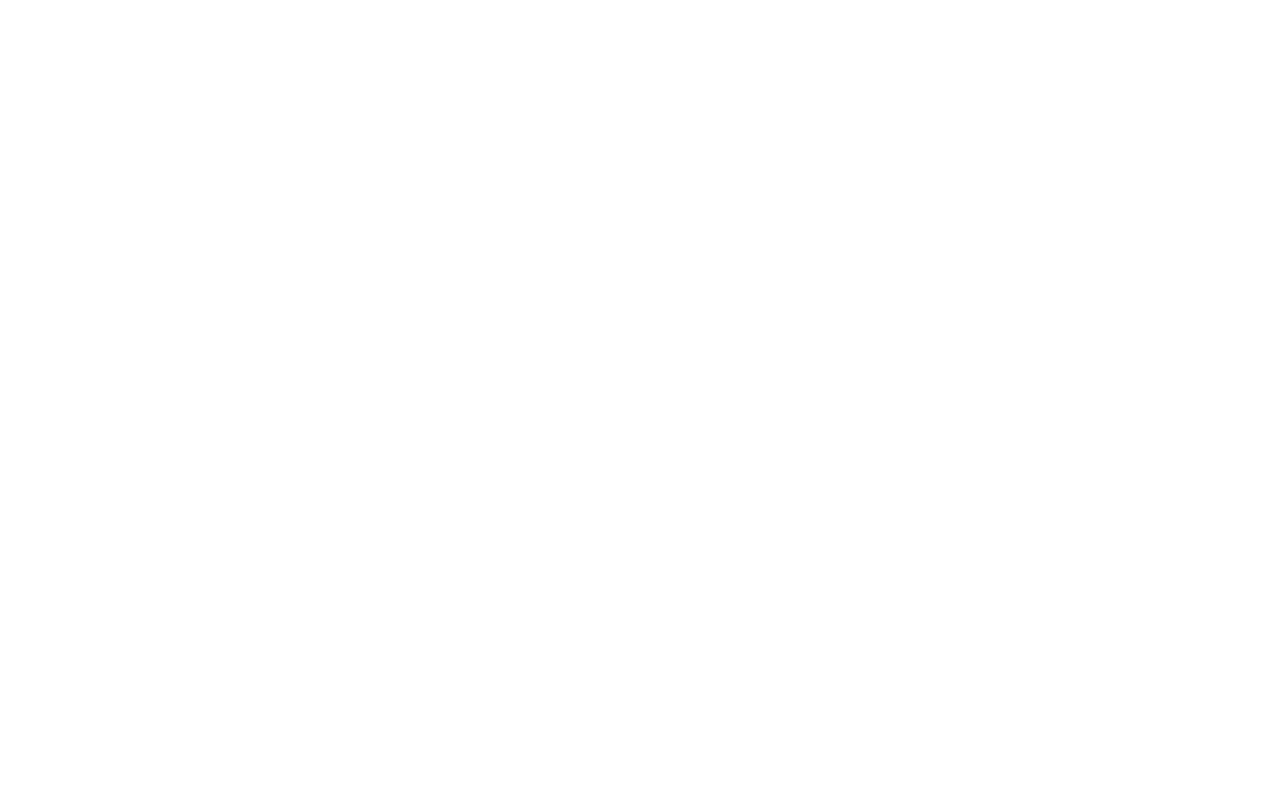
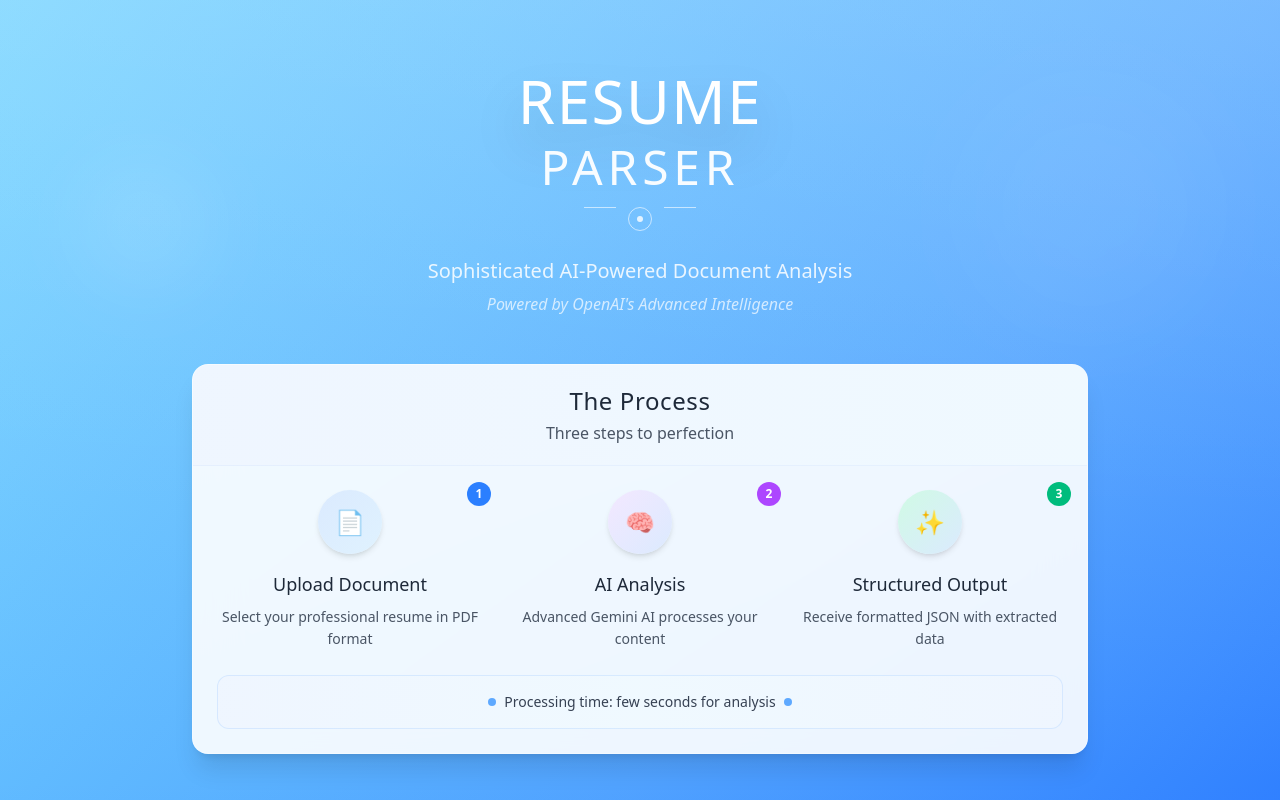
Before and after one commit to amankhan-7/Resume-Parser, a React (Vite) app in the folder client/: page / in a window 1280 px wide. Before the commit this address had no page. Shown: the top 800 px of the page. Built offline with nearby package versions, Linux system fonts and the light colour scheme.

Commit message:
vercel json

```diff
--- a/client/src/App.jsx
+++ b/client/src/App.jsx
@@ -11,7 +11,7 @@
   return (
     <Router>
       <Routes>
-      <Route path="/resume-parser-genAI" element={<Home />} />
+      <Route path="/" element={<Home />} />
       </Routes>
     </Router>
   )
```
Also changed, not shown: client/src/contexts/GlobalStore/GlobalStoreProvider.jsx (line endings or trailing spaces), client/vercel.json (added).
